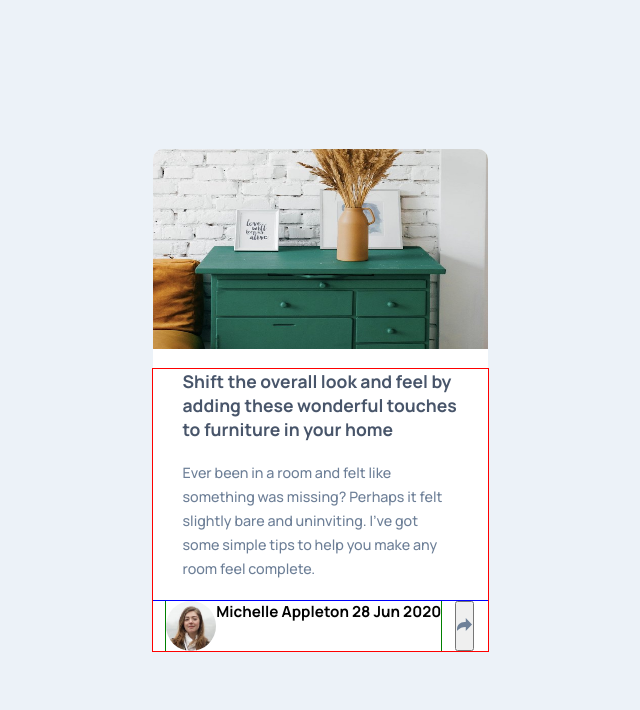
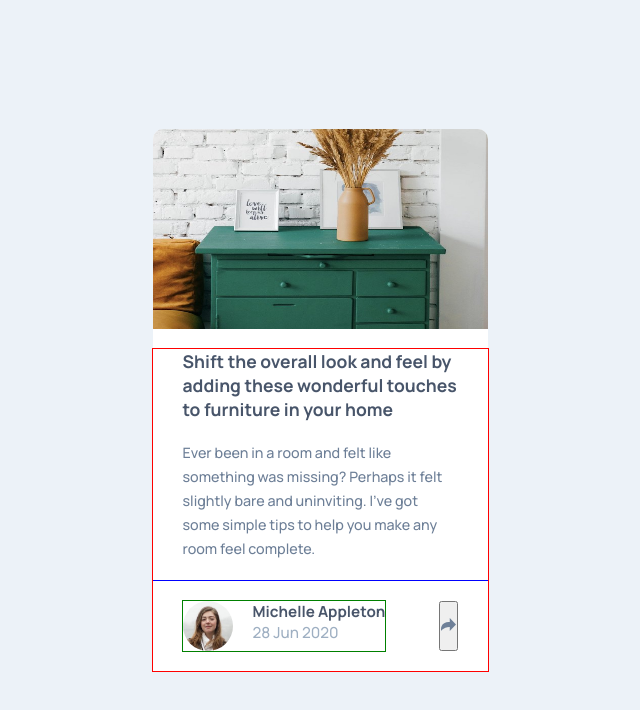
Before and after one commit to kujerocoding/article-preview-component, a plain HTML site: page index.html in a window 1280 px wide. Shown: the whole page, without its empty margins (320-960 px from the left). Drawn offline with Linux system fonts and the light colour scheme.

Commit message:
Add style to shareprofile container

```diff
--- a/style.css
+++ b/style.css
@@ -67,18 +67,30 @@ body {
 .shareprofile__container {
     outline: 1px solid blue;
     display: flex;
-    justify-content: space-evenly;
+    justify-content: space-between;
+    padding: 20px 30px 20px 30px;
 }
 
 .profile__container {
     outline: 1px solid green;
     display: flex;
+    gap: 20px;
 }
 .profile__img {
     width: 50px;
     border-radius: 50%;
 }
 
+.profile__name {
+    color: var(--VERYDARKGRAYISHBLUECOLOR);
+}
+
+.profile__date {
+    display: block;
+    color: var(--GRAYISHBLUE);
+    font-weight: lighter;
+}
+
 .share__container {
     display: none;
 }
```
